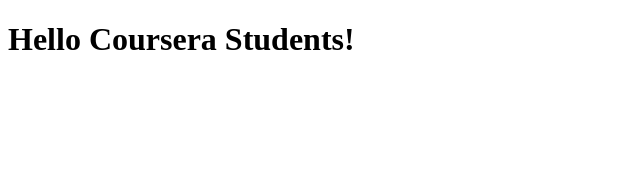
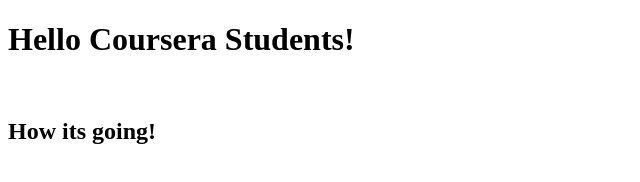
Before and after one commit to ashuniyal/testt, a plain HTML site: page index.html in a window 1280 px wide. Shown: the whole page, without its empty margins (0-640 px from the left). Drawn offline with Linux system fonts and the light colour scheme.

Commit message:
Next next version

```diff
--- a/index.html
+++ b/index.html
@@ -5,5 +5,7 @@
 </head>
 <body>
 <h1>Hello Coursera Students!</h1>
+<br>
+<h2>How its going!</h2>
 </body>
 </html>
```
